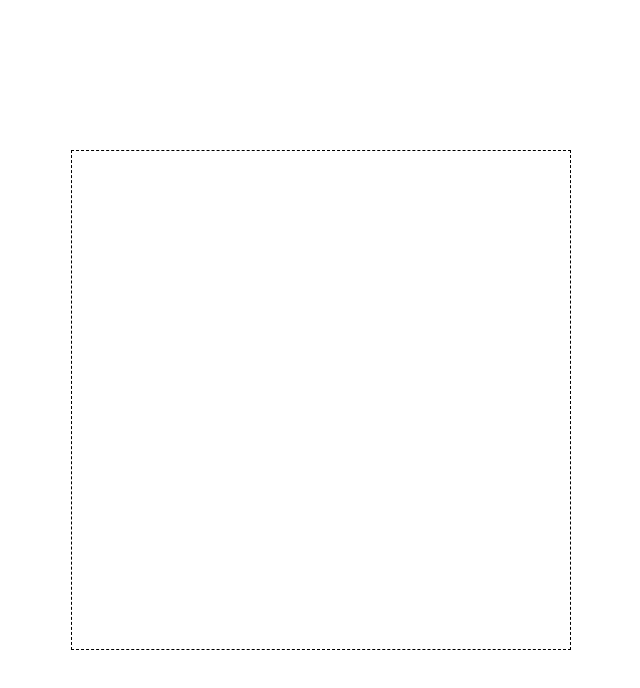
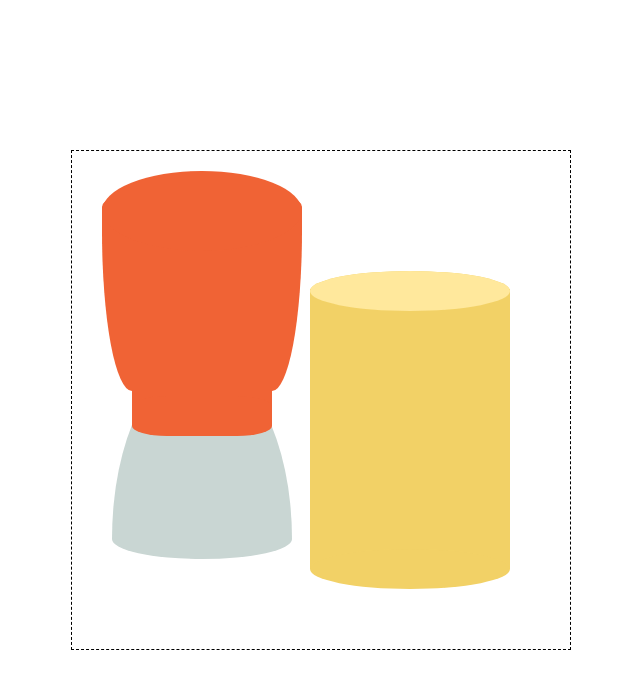
Before and after one commit to CloudburstAqua/css_still_life, a plain HTML site: page index.html in a window 1280 px wide. Shown: the whole page, without its empty margins (319-959 px from the left). Drawn offline with Linux system fonts and the light colour scheme.

Commit message:
basic shape of can and kettle

```diff
--- a/index.html
+++ b/index.html
@@ -17,9 +17,111 @@
     border: 1px dashed;
   }
 
+  .can_rect {
+    position: absolute;
+    right: 60px;
+    bottom: 80px;
+    width: 200px;
+    height: 280px;
+    background: #f2d166;
+  }
+
+  .can_ellipse1 {
+    position: absolute;
+    right: 60px;
+    bottom: 60px;
+    width: 200px;
+    height: 40px;
+    border-radius: 50%;
+    background: #f2d166;
+  }
+
+  .can_ellipse2 {
+    position: absolute;
+    right: 60px;
+    top: 120px;
+    width: 200px;
+    height: 40px;
+    border-radius: 50%;
+    background: #f2d166;
+  }
+
+  .can_light {
+    position: absolute;
+    right: 60px;
+    top: 120px;
+    width: 200px;
+    height: 40px;
+    border-radius: 50%;
+    background: #ffe89c;
+  }
+
+  .pot_base {
+    position: absolute;
+    left: 40px;
+    bottom: 90px;
+    width: 180px;
+    height: 200px;
+    border-radius: 49% 51% 50% 50% / 90% 90% 10% 10%;
+    background: #c9d6d3;
+  }
+
+  .pot_top {
+    position: absolute;
+    left: 30px;
+    top: 40px;
+    width: 200px;
+    height: 200px;
+    border-radius: 23% 23% 15% 15% / 8% 8% 80% 80% ;
+    background: #f06335;
+  }
+
+  .pot_lid {
+    position: absolute;
+    left: 30px;
+    top: 20px;
+    width: 200px;
+    height: 80px;
+    border-radius: 80%;
+    background: #f06335;
+  }
+
+  .pot_mid {
+    position: absolute;
+    left: 60px;
+    top: 240px;
+    width: 140px;
+    height: 30px;
+    background: #f06335;
+  }
+
+  .pot_mid_curve {
+    position: absolute;
+    left: 60px;
+    top: 245px;
+    width: 140px;
+    height: 40px;
+    border-radius: 25%;
+    background: #f06335;
+  }
+
+  .pot_tip {
+    position: absolute;
+    border-radius: 23% 23% 31% 31% / 8% 8% 80% 80%;
+    background: #0a0202;
+  }
 </style>
 
 
 <div class="frame">
   <!-- add your elements here -->
+  <div class="pot_base"></div>
+  <div class="pot_top"></div>
+  <div class="pot_lid"></div>
+  <div class="pot_mid"></div>
+  <div class="pot_mid_curve"></div>
+  <div class="can_rect"></div>
+  <div class="can_ellipse1"></div>
+  <div class="can_ellipse2"></div>
+  <div class="can_light"></div>
 </div>
```
